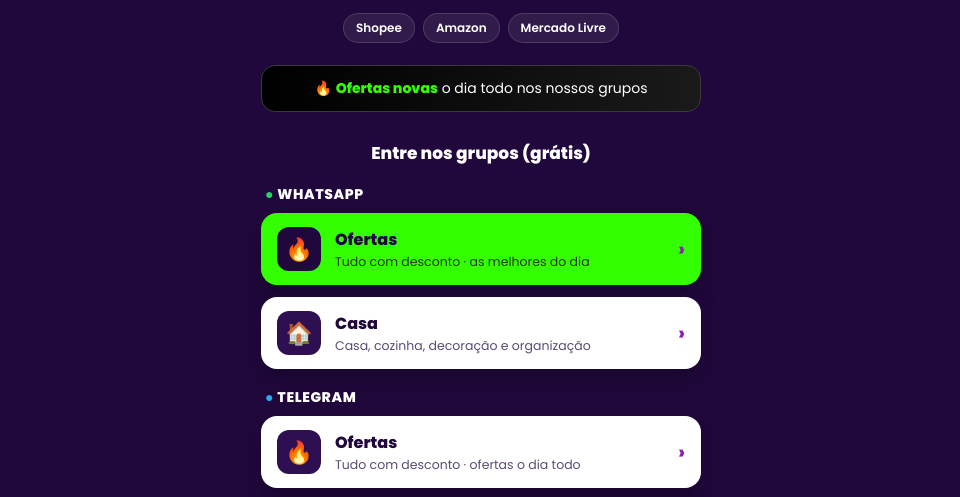
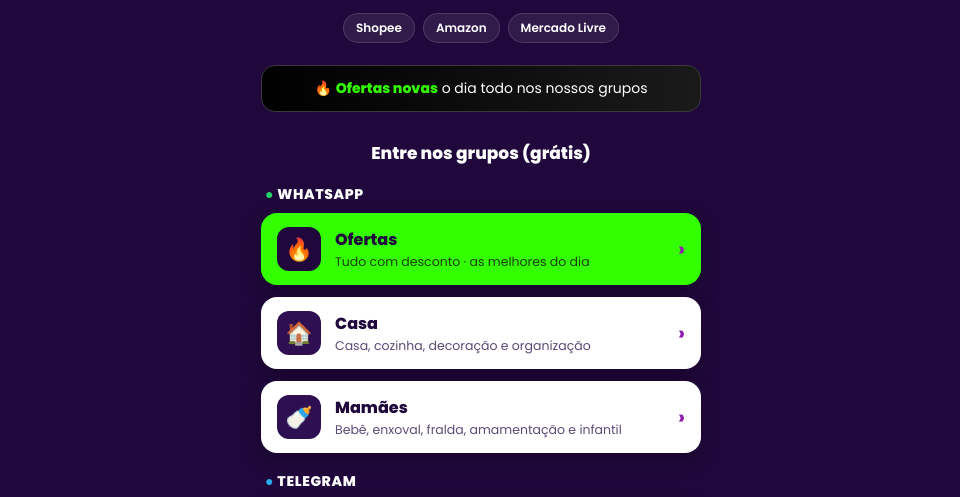
Before and after one commit to valedaypromo/valedaypromo.github.io, a plain HTML site: page index.html in a window 1280 px wide. Shown: the part 236-733 px from the top of the page, without its empty margins (159-1119 px from the left). Drawn offline with Linux system fonts and the light colour scheme; no server answers.

Commit message:
site: grupo Mamaes no WhatsApp

```diff
--- a/index.html
+++ b/index.html
@@ -143,6 +143,11 @@ document.addEventListener('click', function (ev) {
     <span class="txt"><strong>Casa</strong><small>Casa, cozinha, decoração e organização</small></span>
     <span class="seta">›</span>
   </a>
+  <a class="botao" href="https://chat.whatsapp.com/E9YvNF2oRkd3jFmzU5uSbB" target="_blank" rel="noopener">
+    <span class="ico">🍼</span>
+    <span class="txt"><strong>Mamães</strong><small>Bebê, enxoval, fralda, amamentação e infantil</small></span>
+    <span class="seta">›</span>
+  </a>
 
   <h3 class="canal"><span class="tg">●</span> Telegram</h3>
   <a class="botao" href="https://t.me/ValeDayPromoGeral" target="_blank" rel="noopener">
```
